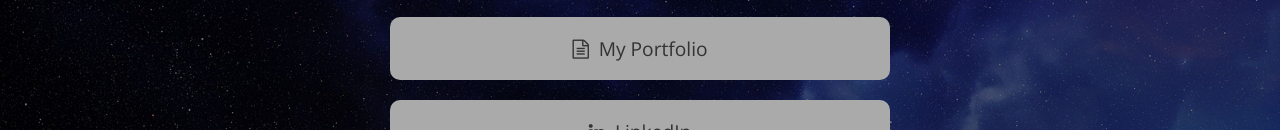
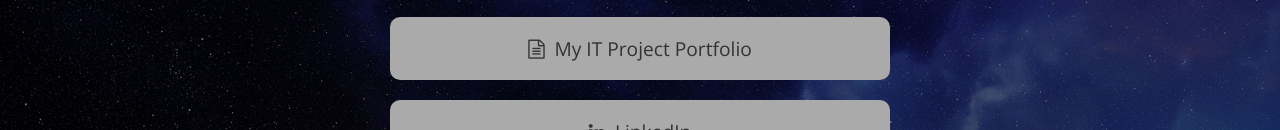
Before and after one commit to pauluz1987/pauluz1987.github.io, a plain HTML site: page index.html in a window 1280 px wide. Shown: the part 336-466 px from the top of the page. Drawn offline with nearby package versions, Linux system fonts and the light colour scheme.

Commit message:
Update index.html

```diff
--- a/index.html
+++ b/index.html
@@ -21,7 +21,7 @@
     </div>
     <div id="links">
         <a class="link" href="assets/files/Resume.pdf" target="_blank"><i class="fa fa-file-text-o" aria-hidden="true"></i> My Resume</a>
-        <a class="link" href="assets/files/Portfolio.pdf" target="_blank"><i class="fa fa-file-text-o" aria-hidden="true"></i> My Portfolio</a>
+        <a class="link" href="assets/files/Portfolio.pdf" target="_blank"><i class="fa fa-file-text-o" aria-hidden="true"></i> My IT Project Portfolio</a>
         <a class="link" href="https://www.linkedin.com/in/yoshpj/" target="_blank"><i class="fa fa-linkedin" aria-hidden="true"></i> LinkedIn</a>
         <a class="link" href="https://github.com/pauluz1987" target="_blank"><i class="fa fa-github" aria-hidden="true"></i> Github</a>
         <a class="link" href="https://instagram.com/pauluz1987/" target="_blank"><i class="fa fa-instagram" aria-hidden="true"></i> Instagram</a>
```
